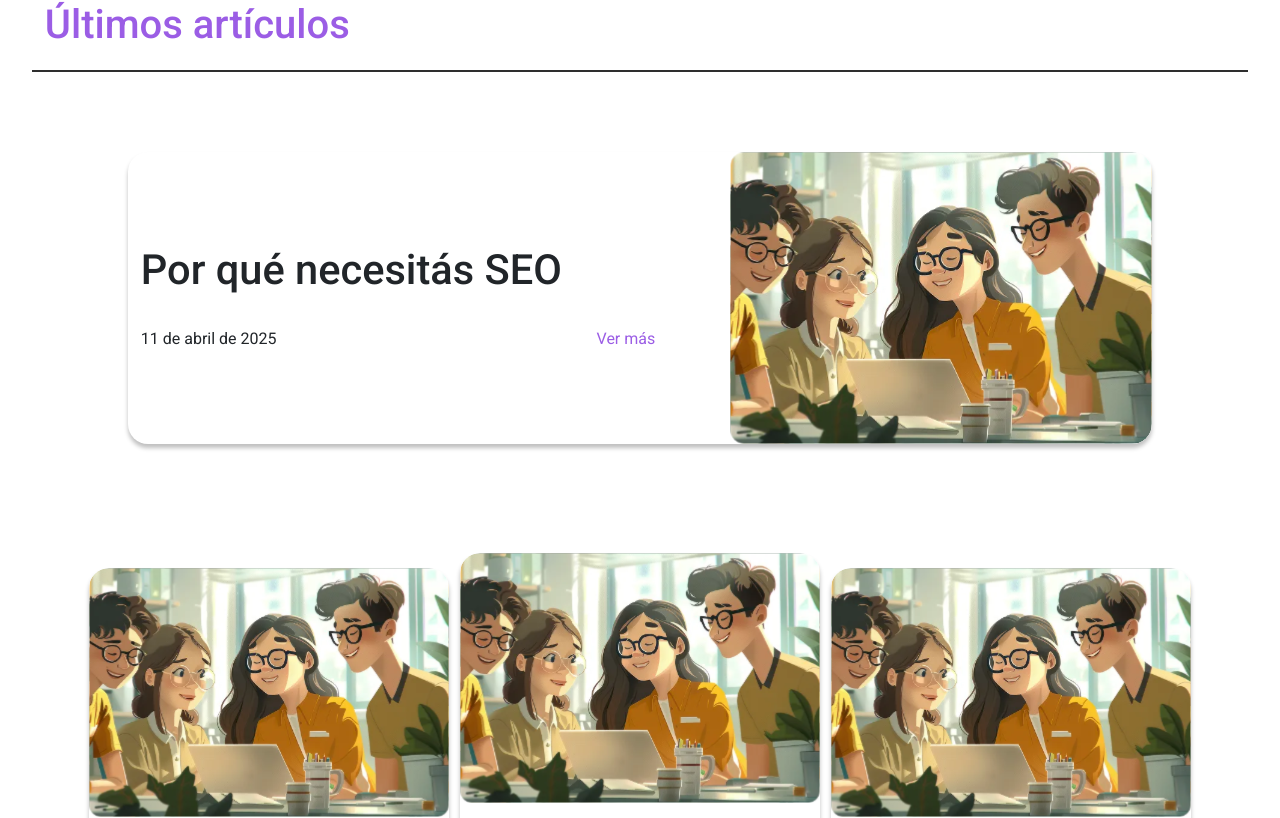
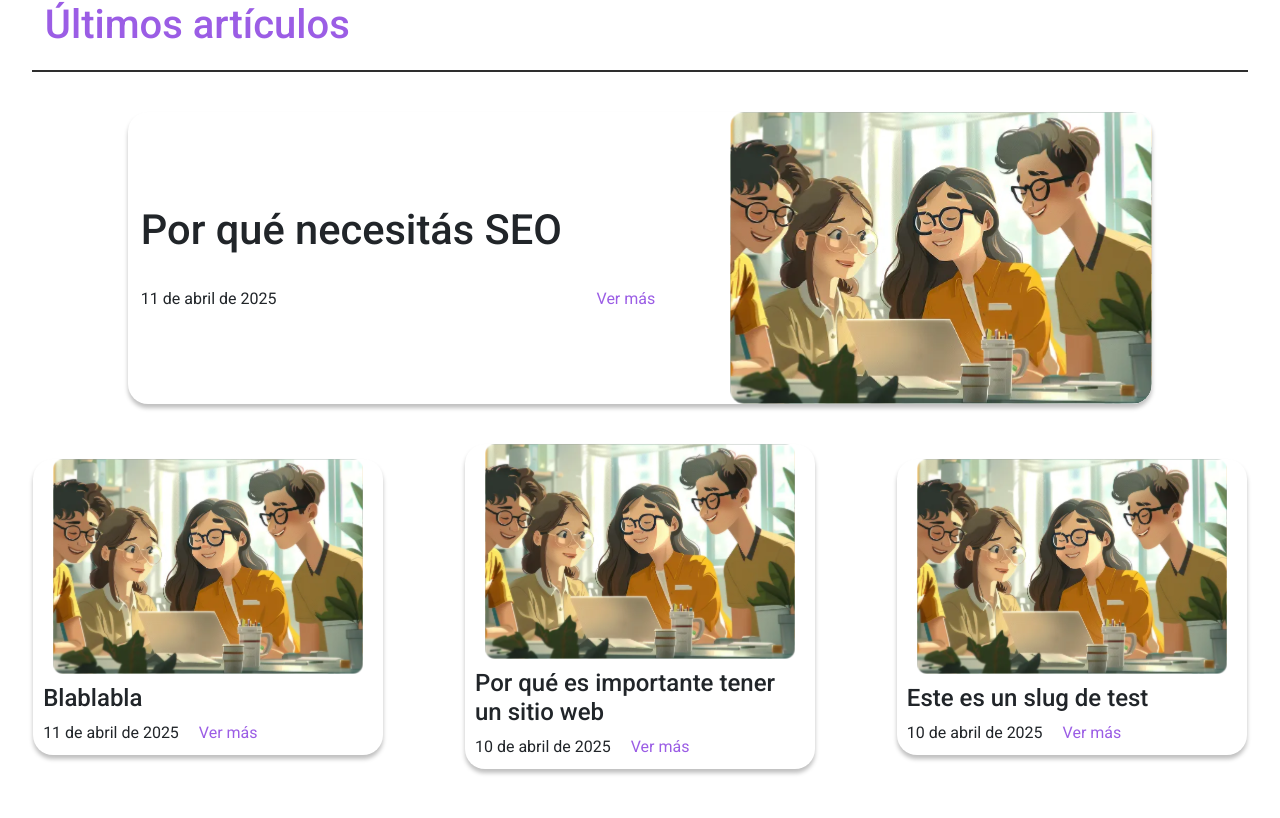
Before and after one commit to Codelens-work/web-codelens, a React (Vite) app: page /blog in a window 1280 px wide. Shown: the part 942-1760 px from the top of the page. Built offline with nearby package versions, Linux system fonts and the light colour scheme.

Commit message:
cards de blog page style

```diff
--- a/src/components/blogCard/BlogCard.jsx
+++ b/src/components/blogCard/BlogCard.jsx
@@ -13,13 +13,13 @@ const BlogCard = ({ title, description, date, url, img, isLarge }) => {
 
   return (
     <div className={isLarge ? `large-container` : `medium-container `}>
-      <div className="img-container">
+      <picture className="img-container">
         {isLarge ? (
           <img src={img} alt="blog" />
         ) : (
           <img src={img} alt="blog" />
         )}
-      </div>
+      </picture>
 
       <div className={isLarge ? `large-content` : `medium-content`}>
         <h2>{title}</h2>
--- a/src/components/blogCard/blogCard.css
+++ b/src/components/blogCard/blogCard.css
@@ -4,7 +4,6 @@
     transition: transform 0.3sease, box-shadow 0.3 sease;
     background: var(--white);
     overflow  : hidden;
-
     padding: 0;
     margin : 0;
 }
@@ -30,49 +29,41 @@
 /*!! Card Mediano*/
 .medium-container {
     display        : flex;
-    justify-content: center;
-    align-items    : center;
     flex-direction : column;
-    width          : auto;
+    min-width: 250px;
+    max-width: 350px;
+    width          : 100%;
     height         : auto;
-    margin         : 1vw;
+    border-radius    : 20px;
+}
 
-    border-top-left-radius    : 20px;
-    border-top-right-radius   : 20px;
-    border-bottom-right-radius: 20px;
-    border-bottom-left-radius : 20px;
-
+.medium-container .img-container {
+    max-width: 350px;
+    width    : 100%;
+    height: 215px;
 }
 
 .medium-container .img-container img {
-    width                  : clamp(16rem, 12.5vw + 12.5rem, 24rem);
-    height                 : auto;
-    border-top-left-radius : 20px;
-    border-top-right-radius: 20px;
+    width : 100%;
+    height: 100%;
 }
 
-.medium-content {
-    margin: .8vw;
+.medium-content{
+    padding: 10px;
 }
 
 .medium-container h2 {
     font-size : clamp(1rem, 2vw + 1rem, 1.5rem);
-    margin-top: 4vh;
 }
 
 /*!! contenedor Fecha y link al blog */
 .date-more-container {
-    justify-content: center;
-    justify-self   : center;
-    align-items    : center;
+    display         : flex;
     flex-direction : row;
-    gap            : 7vw;
-
-    display    : inline-flex;
+    gap            : 20px;
     width      : auto;
     min-width  : fit-content;
     white-space: nowrap;
-
 }
 
 .date,
@@ -80,9 +71,6 @@
     padding: 0;
     margin : 0;
 }
-
-
-
 
 
 /*!! Card Grande*/
@@ -97,13 +85,7 @@
     height            : auto;
     padding           : 0;
     margin            : 0;
-
-    border-top-left-radius: 20px;
-
-    border-top-right-radius   : 20px;
-    border-bottom-right-radius: 20px;
-
-    border-bottom-left-radius: 20px;
+    border-radius: 20px;
 }
 
 .large-content {
@@ -126,7 +108,6 @@
 
 .large-container p {
     font-size: clamp(0.6rem, 2vw + 1rem, 1rem);
-
     margin : 0;
     padding: 0;
 }
@@ -140,7 +121,6 @@
 .large-container .img-container img {
     width : clamp(15rem, 33vw, 30rem);
     height: auto;
-
     border-top-right-radius   : 20px;
     border-bottom-right-radius: 20px;
 }
@@ -167,7 +147,6 @@
 
     .large-content {
         width     : clamp(5rem, 10vw + 15rem, 28rem);
-
         padding   : 0.01rem;
         /* Agrega padding para evitar que el texto toque los bordes */
         text-align: center;
@@ -175,17 +154,14 @@
     }
     .large-container .date-more-container{
         gap: clamp(2rem, 1vw + 2rem, 10rem);
-
     }
 }
-
 
 
 /*--LastArticles--*/
 .main-card-container {
     width : 100%;
     height: auto;
-
     display          : flex;
     flex-wrap        : wrap;
     /* flex-direction: column; */
@@ -211,12 +187,11 @@
 
 .large-card-container {
 
-    margin-top: 10vh;
+    margin-top: 5vh;
 }
 
 .medium-card-container {
-    margin               : 6rem;
-    padding              : 0;
+    padding              : 40px 5px;
     width                : 100%;
     /* display           : flex;
     flex-wrap            : wrap; */
@@ -224,5 +199,5 @@
     grid-template-columns: repeat(auto-fit, minmax(300px, 1fr));
     place-items          : center;
     column-gap           : 2vw;
-    row-gap              : .5vh;
+    row-gap              : 1rem;
 }
```
